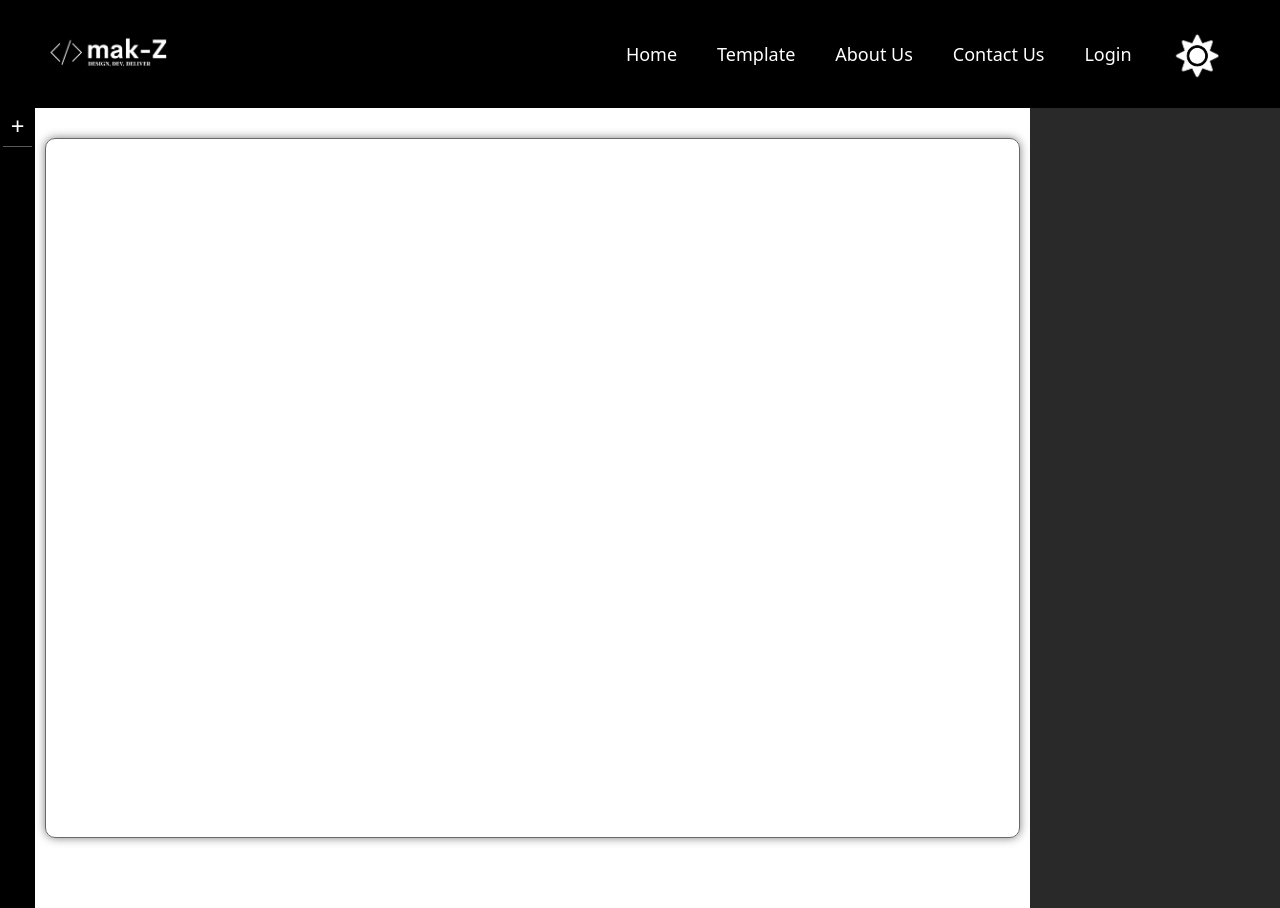
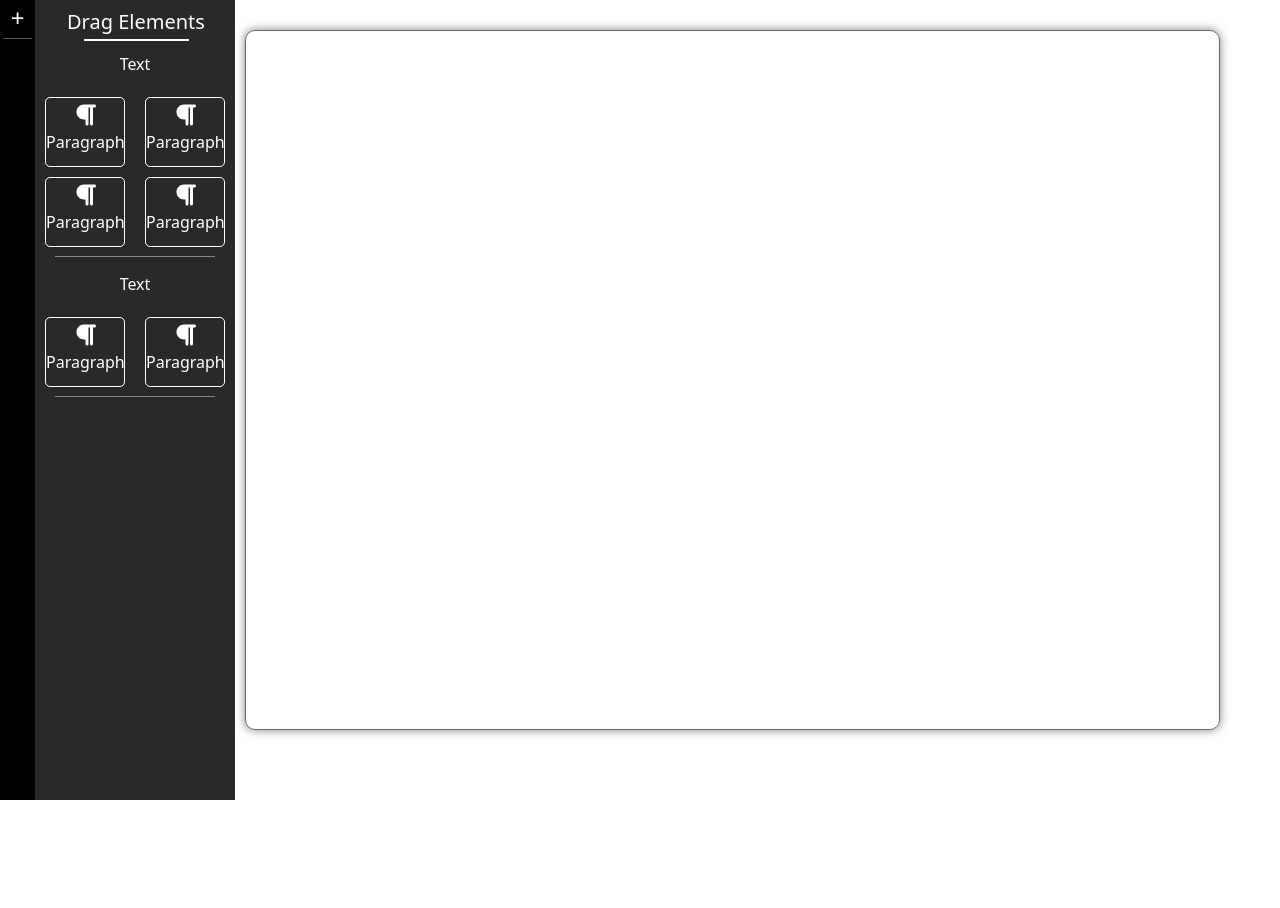
Before and after one commit to Smit-Patel-2133/mak-Z, a React (Vite) app in the folder Front End/mak Z/: page /editPage in a window 1280 px wide. After the commit the page ends 800 px from the top, so only its background shows below. Built offline with nearby package versions, Linux system fonts and the light colour scheme.

Commit message:
dhruve push

```diff
--- a/Front End/mak Z/src/components/EditPage/editPage.jsx
+++ b/Front End/mak Z/src/components/EditPage/editPage.jsx
@@ -1,4 +1,4 @@
-import React, { useState } from "react";
+import { useState } from "react";
 import './editPage.css';
 import Header from '../Header/Header';
 import { FontAwesomeIcon } from '@fortawesome/react-fontawesome';
@@ -20,7 +20,6 @@ const editPage = () => {
 
     return(
         <>
-        <Header />
         <div className="main">
             <div className="tags">
                 <div className="toolBar">
```
